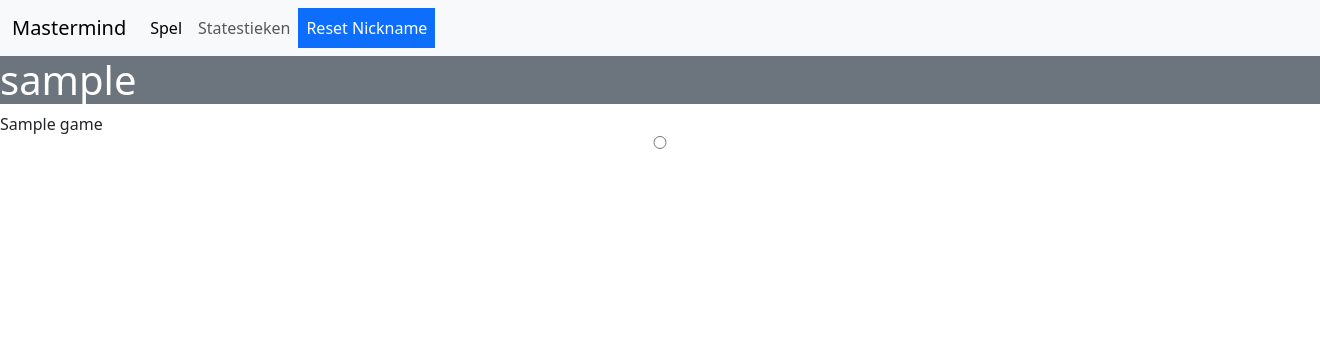
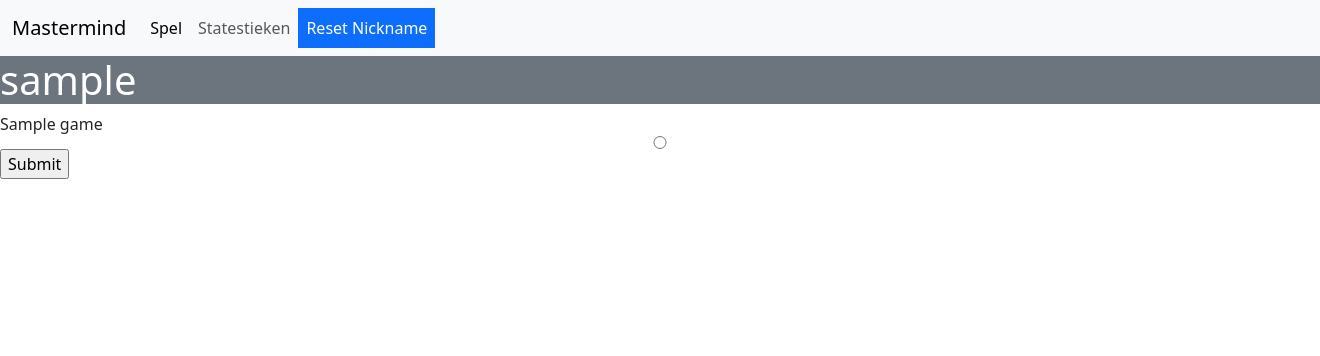
Before and after one commit to DerFranz33/python-herkansing-code, a Flask app: template mastermind-VM/templates/statistics.html in a window 1320 px wide; the page is wider, and only the part inside the window is pictured. Shown: the top 356 px of that part. Run offline with Flask 3, Linux system fonts and the light colour scheme; the template is opened without the code that fills it: most values are stand-ins (such as "Sample title", 1, 10 or a date in 2020).

Commit message:
submit button

```diff
--- a/mastermind-VM/templates/statistics.html
+++ b/mastermind-VM/templates/statistics.html
@@ -7,8 +7,8 @@
             <div class="row">
                 <label>{{game}}</label>
                 <input type="radio" name="game" value="{{game.id}}">
-                <!-- <a href="/game/{{game.id}}">{{game}}</a> -->
             </div>
-            {% endfor %}
+        {% endfor %}
+        <input type="submit" value="Submit">
     </form>
 {% endblock %}
```
